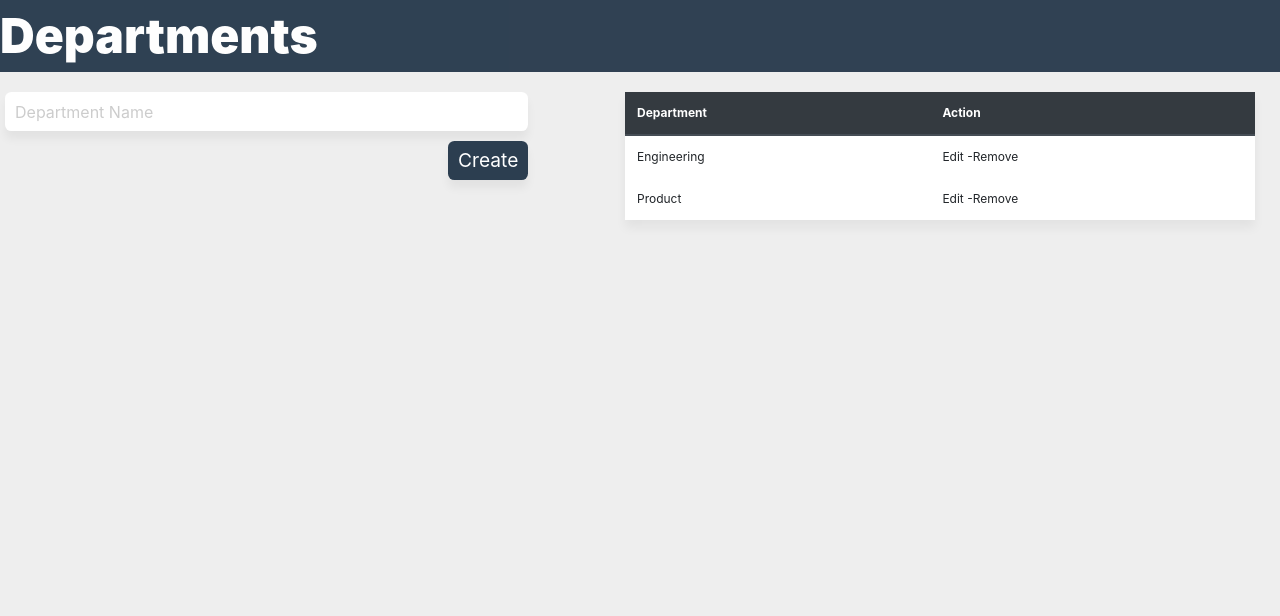
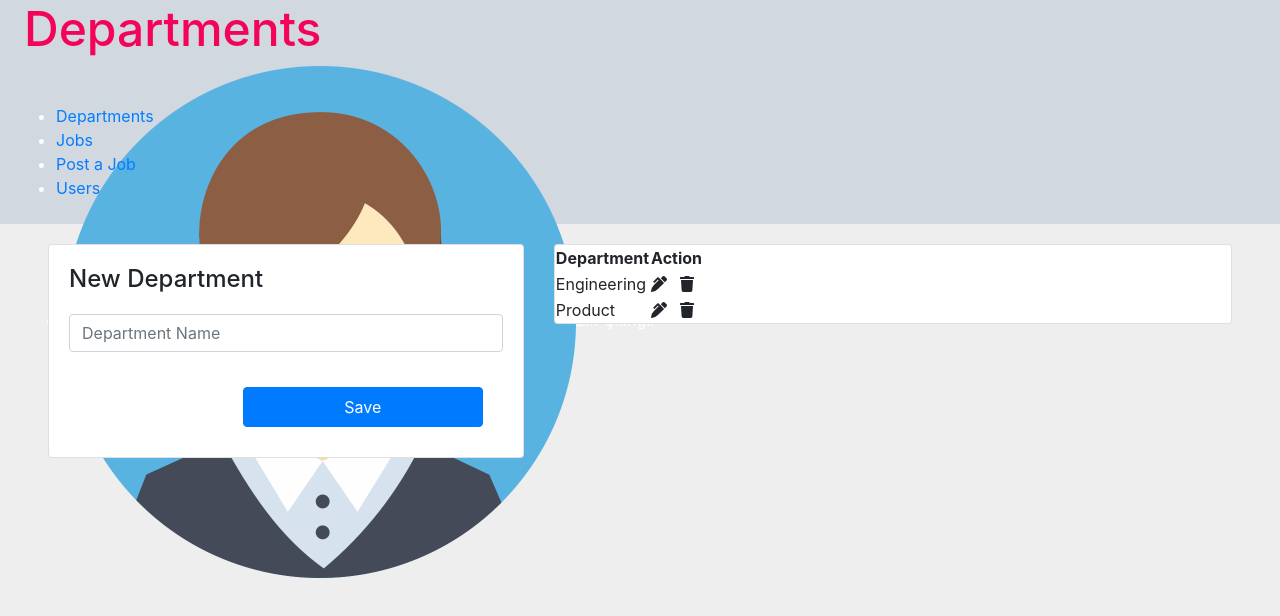
Before and after one commit to ridvankaradag/career-app, a React (Create React App) app: page /dashboard/departments in a window 1280 px wide. Shown: the top 616 px of the page. Built offline with nearby package versions, Linux system fonts and the light colour scheme.

Commit message:
Update Departments.js

```diff
--- a/src/pages/Member/Departments/Departments.js
+++ b/src/pages/Member/Departments/Departments.js
@@ -1,18 +1,15 @@
 import React, {Fragment, useState} from "react";
+import {Link} from "react-router-dom";
 import Header from "../../../components/Header/Header";
 import Layout from "../../../components/Layout/Layout";
-import HeaderTextLink from "../../../components/HeaderTextLink/HeaderTextLink";
-import Column from "../../../components/Column/Column";
-import FlexWrapper from "../../../components/FlexWrapper/FlexWrapper";
-import FormInputDefault from "../../../components/FormInputDefault/FormInputDefault";
-import FormInputButton from "../../../components/FormInputButton/FormInputButton";
-import FormDefault from "../../../components/FormDefault/FormDefault";
-import TableDefault from "../../../components/TableDefault/TableDefault";
 import { connect } from "react-redux"
 import { deleteDepartment } from "../../../js/actions/index";
 import { updateDepartment } from "../../../js/actions/index";
 import { addDepartment } from "../../../js/actions/index";
-
+import Avatar from "../../../assets/images/avatar.jpg";
+import { FontAwesomeIcon } from '@fortawesome/react-fontawesome'
+import { faPenAlt } from '@fortawesome/free-solid-svg-icons'
+import { faTrash } from '@fortawesome/free-solid-svg-icons'
 
 const mapStateToProps = state => {
     return {
@@ -80,16 +77,116 @@ function Departments(props) {
 
     return (
         <Fragment>
-            <Header headerColor="#2c3e50">
+            <Header headerColor="#d1d8e0">
                 <Layout>
-                    <HeaderTextLink to="/dashboard">
-                        Departments
-                    </HeaderTextLink>
+                    <div style={{height:`6rem`,position: 'relative', padding: `0 1.5rem`,}}>
+                        <div className="header_content">
+                            <div className="header_left"><Link to="/dashboard"><h4 style={{ color: '#f50057',marginTop:'inherit', fontSize: '3rem'}}>Departments</h4></Link></div>
+                            <div className="header_right">
+                                <ul>
+                                    <li className="icon">
+                                        <a className="user_info">
+                                            <img src={Avatar}></img>
+                                            <span>Elif Çilingir</span>
+                                        </a>
+                                    </li>
+                                </ul>
+                            </div>
+                        </div>
+                    </div>
+                    <div className="navbar" >
+                        <ul className="menu">
+                            <li className="menu_item">
+                             <Link to="/dashboard/departments">Departments</Link>
+                            </li>
+                            <li className="menu_item">
+                                <Link to="/dashboard/jobs">Jobs</Link>
+                            </li>
+                            <li className="menu_item">
+                                <Link to="/dashboard/jobs/create">Post a Job</Link>
+                            </li>
+                            <li className="menu_item">
+                                <Link  to="/dashboard/users">Users</Link>
+                            </li>
+                        </ul>
+                    </div>
                 </Layout>
             </Header>
-            <Layout>
+            <div style={{    marginTop: `-1.5rem`,marginLeft: `0` }}>
+                <div style={{
+                    width: `100%`,
+                    padding: `1.5rem 3rem 0`,
+                    marginRight: `auto`,
+                    marginLeft: `auto`,
+                }}>
+                    <div className="row">
+                        <div className="col-lg-12 col-xxl-12 col-xl-5">
+                            <div className="row">
+                                <div className="col-xl-12 col-sm-6 col-xxl-6">
+                                    <div className="card">
+                                        <div className="card-body">
+                                            <h4 style={{marginBottom:20}}>New Department</h4>
+                                            <form onSubmit={handleSubmit}>
+                                                <div className="row">
+                                                    <div className="col-lg-12">
+                                                        <div className="form-group">
+                                                            <input type="text"  className="form-control bg-white text-muted"  placeholder="Department Name" value={value} onChange={e => setValue(e.target.value)}  required/>
+                                                        </div>
+                                                        <div class="text-right">
+                                                            <button class="btn btn-primary btn-sl-lg"  type="submit" value={update === null ? 'Save' : 'Update'} >Save</button>
+                                                        </div>
+                                                    </div>
+                                                </div>
+                                            </form>
+                                        </div>
+                                    </div>
+                                </div>
+                            </div>
+                        </div>
+                        <div className="col-xl-7 col-lg-12 col-xxl-12">
+                            <div className="row">
+                                <div className="col-lg-12">
+                                    <div className="card transparent-card">
+                                        <div className="card-body p-0">
+                                        {
+                                            departments.length > 0 &&
+                                            <table>
+                                                <thead>
+                                                    <tr>
+                                                        <th>Department</th>
+                                                        <th>Action</th>
+                                                    </tr>
+                                                </thead>
+                                                <tbody>
+                                                {
+                                                    departments.map((department) => (
+                                                        <tr key={department.id}>
+                                                            <td>{department.name}</td>
+                                                            <td>
+                                                                <span className="action_icon" onClick={() => editDepartment(department)}><FontAwesomeIcon icon={faPenAlt} /> </span>
+                                                                <span className="action_icon ml-2" onClick={() => removeDepartment(department.id)}> <FontAwesomeIcon icon={faTrash} /></span>
+                                                            </td>
+                                                        </tr>
+                                                    ))
+                                                }
+                                                </tbody>
+                                            </table>
+                                        }
+                                        {
+                                         departments.length <= 0 &&
+                                             <p>You have not added any department yet.</p>
+                                        }
+                                        </div>
+                                    </div>
+                                </div>
+                            </div>
+                        </div>
+                    </div>
+                </div>
+            </div>
+            { /* <Layout>
                 <FlexWrapper>
-                    <Column gap="5" rightSpace="1">
+                  <Column gap="5" rightSpace="1">
                         <FormDefault onSubmit={handleSubmit}>
                             <FlexWrapper>
                                 <FormInputDefault type="text" placeholder="Department Name" value={value} onChange={e => setValue(e.target.value)} required/>
@@ -132,7 +229,7 @@ function Departments(props) {
                         </FlexWrapper>
                     </Column>
                 </FlexWrapper>
-            </Layout>
+            </Layout>*/}
         </Fragment>
     );
 
```
